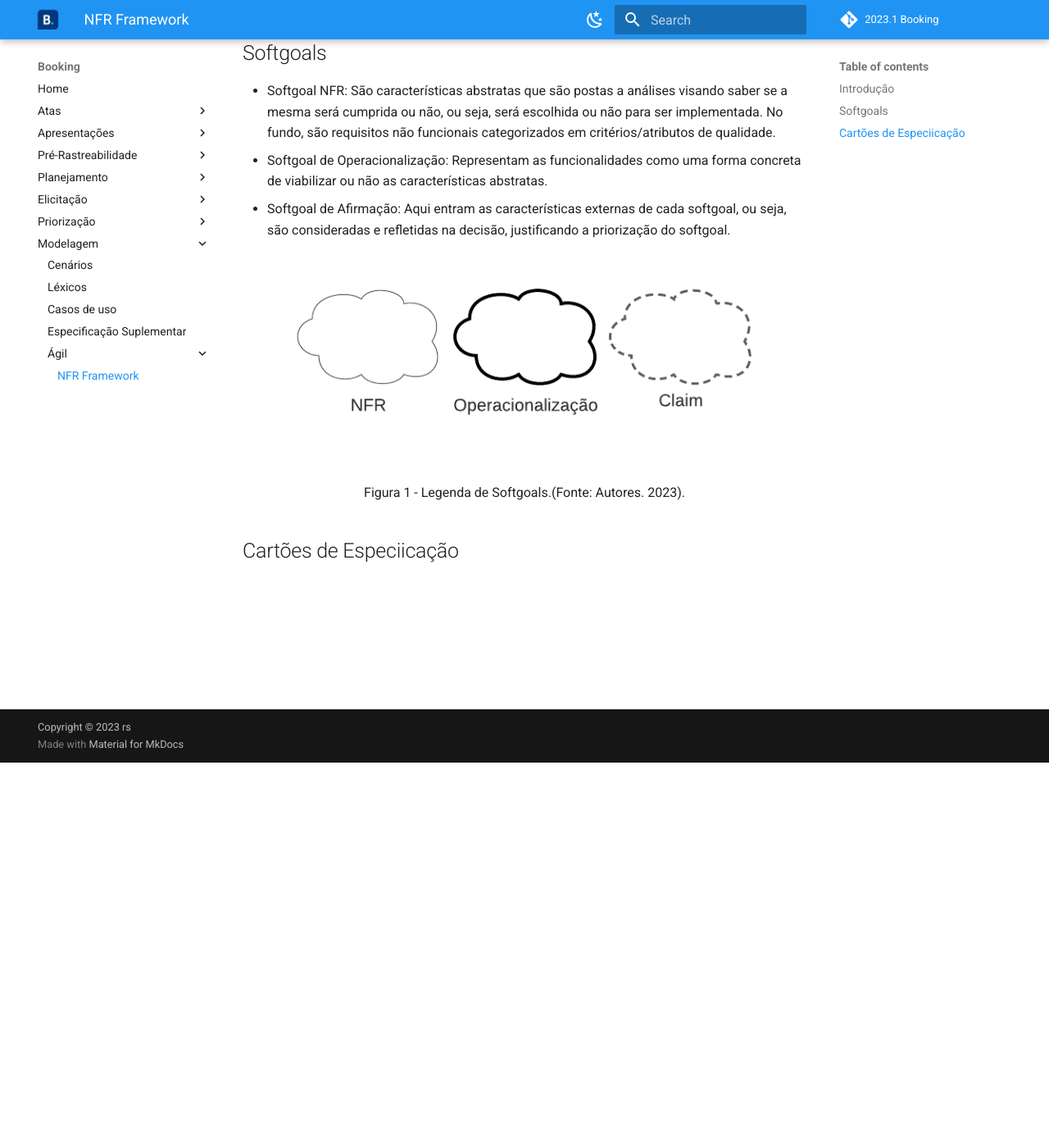
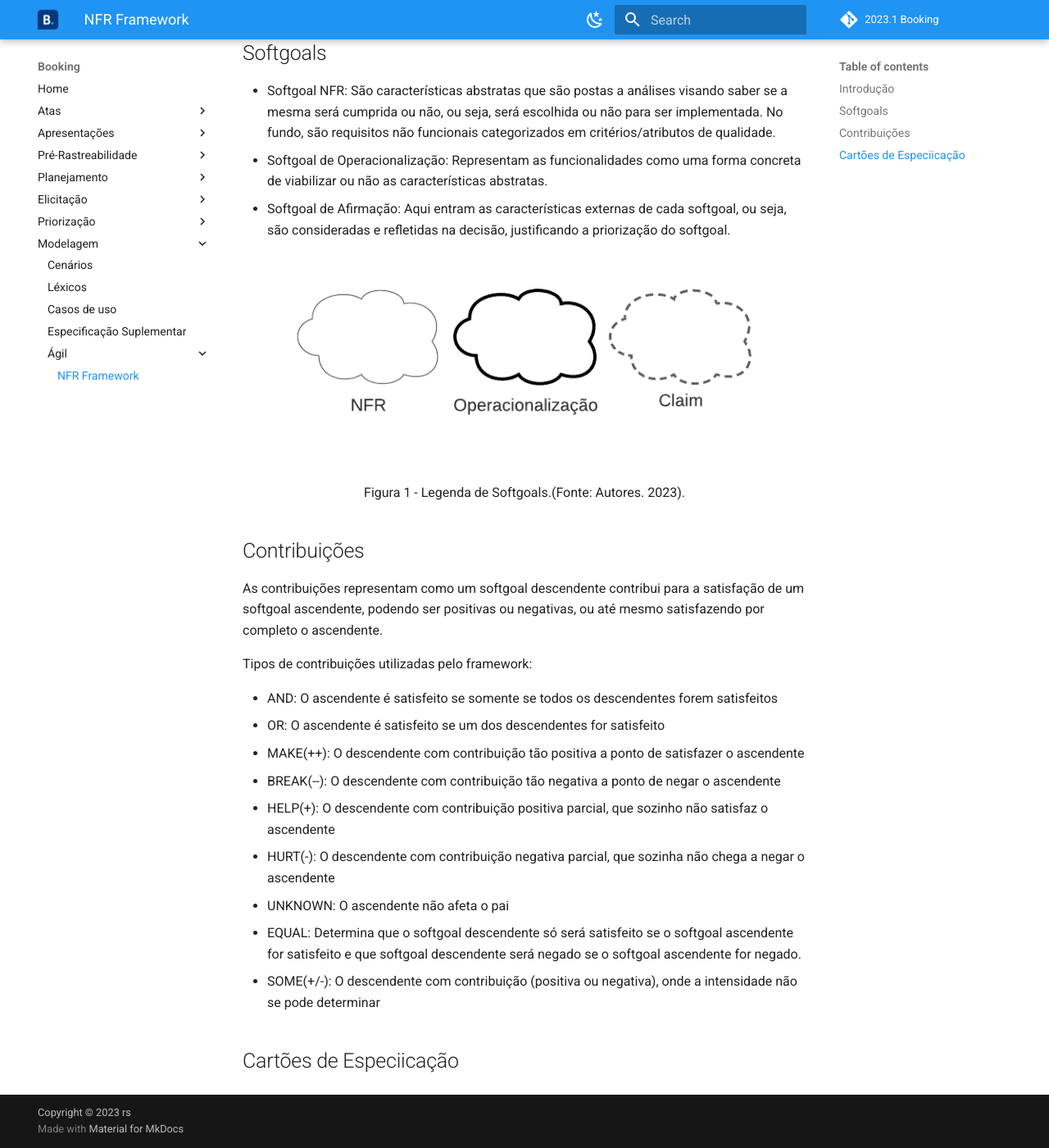
Before and after one commit to Requisitos-de-Software/2023.1-Booking, an MkDocs documentation site: the page built from docs/modelagem/nfrFramework.md, in a window 1280 px wide and 1400 px high, scrolled down 470 px. Shown: the whole window at 82% size. Built offline with MkDocs 1.6.1 and Material for MkDocs 9.7.7, drawn with Linux system fonts in a browser that asks for light colours; comment, search, counter and statistics services are not loaded.

Commit message:
73-adicionando contribuicoes
Co-authored-by: SamuelGSouza <samuelgomes318@gmail.com>

```diff
--- a/docs/modelagem/nfrFramework.md
+++ b/docs/modelagem/nfrFramework.md
@@ -15,4 +15,20 @@ O principal objetivo do framework é fornecer uma estrutura para armazenar o des
 <img src="../../images/nfr/Softgoals.png"/>
 <p style="text-align: center">Figura 1 - Legenda de Softgoals.(Fonte: Autores. 2023).</p>
 
+## Contribuições
+
+As contribuições representam como um softgoal descendente contribui para a satisfação de um softgoal ascendente, podendo ser positivas ou negativas, ou até mesmo satisfazendo por completo o ascendente.
+
+Tipos de contribuições utilizadas pelo framework:
+
+- AND: O ascendente é satisfeito se somente se todos os descendentes forem satisfeitos
+- OR: O ascendente é satisfeito se um dos descendentes for satisfeito
+- MAKE(++): O descendente com contribuição tão positiva a ponto de satisfazer o ascendente
+- BREAK(--): O descendente com contribuição tão negativa a ponto de negar o ascendente
+- HELP(+): O descendente com contribuição positiva parcial, que sozinho não satisfaz o ascendente
+- HURT(-): O descendente com contribuição negativa parcial, que sozinha não chega a negar o ascendente
+- UNKNOWN: O ascendente não afeta o pai
+- EQUAL: Determina que o softgoal descendente só será satisfeito se o softgoal ascendente for satisfeito e que softgoal descendente será negado se o softgoal ascendente for negado.
+- SOME(+/-): O descendente com contribuição (positiva ou negativa), onde a intensidade não se pode determinar
+
 ## Cartões de Especiicação
```
